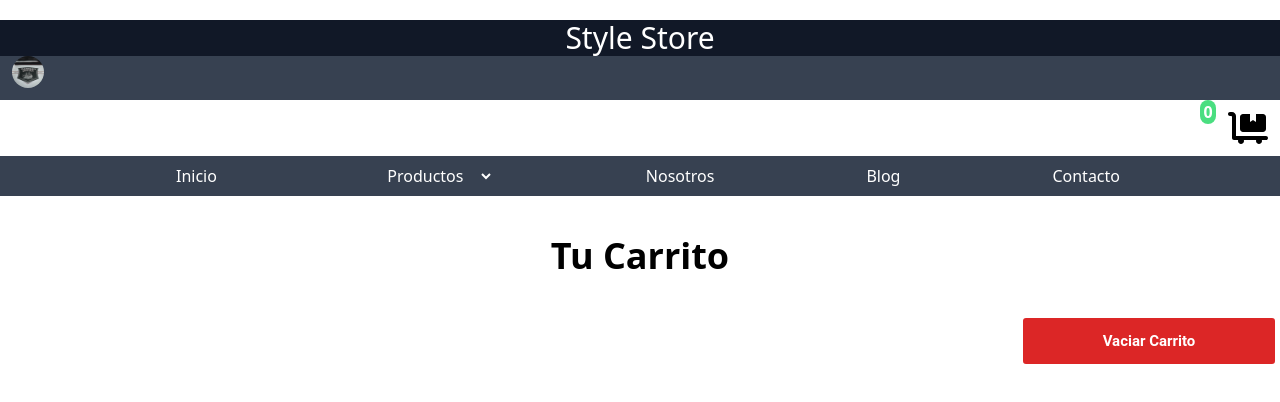
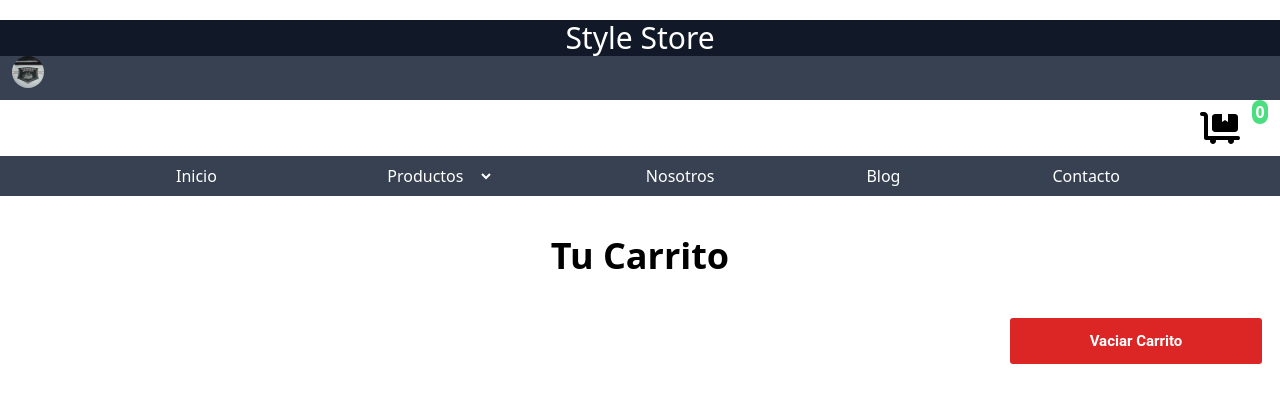
Before and after one commit to Sebas271083/app-resto-delgado, a React (Create React App) app in the folder resto-app/: page /cart in a window 1280 px wide. Shown: the top 402 px of the page. Built offline with nearby package versions, Linux system fonts and the light colour scheme.

Commit message:
agregue numero con cantidad el widgetCart

```diff
--- a/resto-app/src/components/CartContainer/CartContainer.js
+++ b/resto-app/src/components/CartContainer/CartContainer.js
@@ -11,8 +11,8 @@ const CartContainer = () => {
   return (
     <div>
         <h1 className='text-center text-4xl mb-10 mt-10 font-bold'>Tu Carrito</h1>
-        <button className='bg-red-600 w-64 ml-auto' onClick={clear}>Vaciar Carrito</button>
-        <div className=''>
+        <button className='bg-red-600 w-64 ml-auto mr-4' onClick={clear}>Vaciar Carrito</button>
+        <div className='bg-gray-200 mr-4 ml-4'>
             {productCartList.map(item => (
               <>
                 <div className='flex items-center m-4'>
--- a/resto-app/src/components/CartWidget/CartWidget.js
+++ b/resto-app/src/components/CartWidget/CartWidget.js
@@ -14,13 +14,14 @@ const CartWidget = () => {
   return (
 
     <>
-      <p className='bg-green-400 rounded-full h-min w-4 text-center font-bold text-white'>{cantidadCarrito}</p>
+
 
       <Link to={'/cart'}>
         <div className='w-10  m-3'>
           <img className='bg-white ' src="/imagen/cart-flatbed-solid.svg" alt="" />
         </div>
       </Link>
+      <p className='bg-green-400 rounded-full h-min w-4 text-center font-bold text-white mr-3'>{cantidadCarrito}</p>
     </>
   )
 }
```
